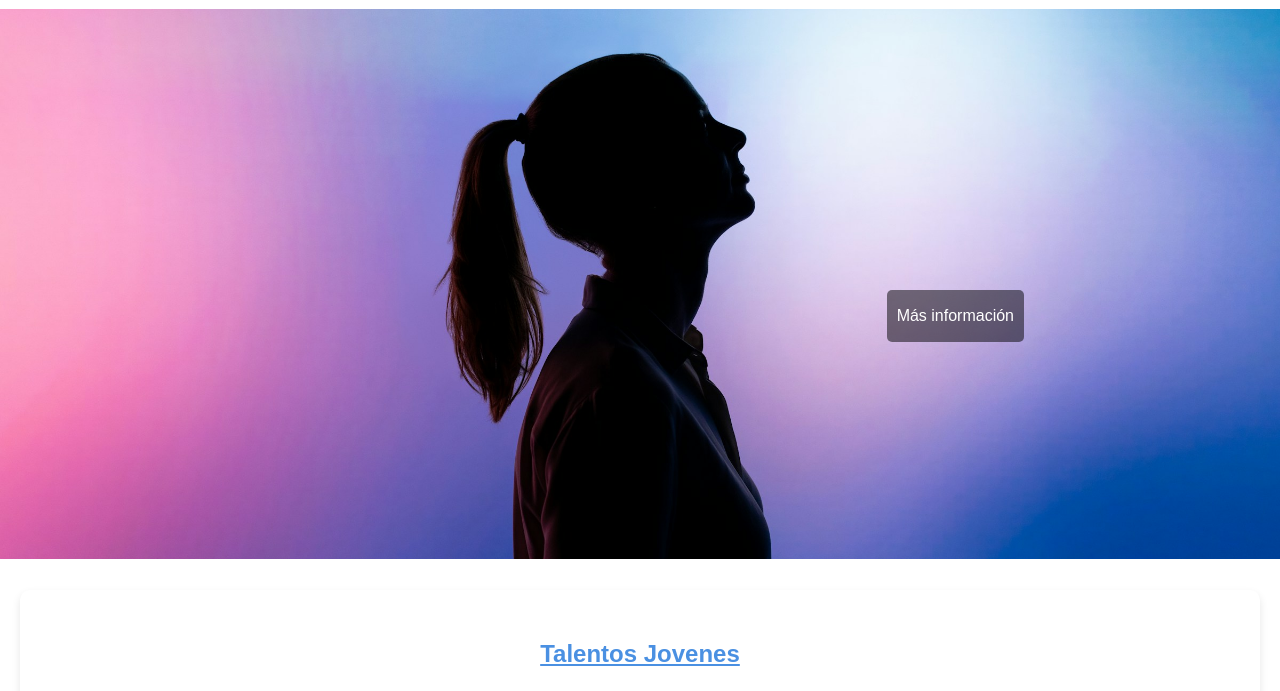
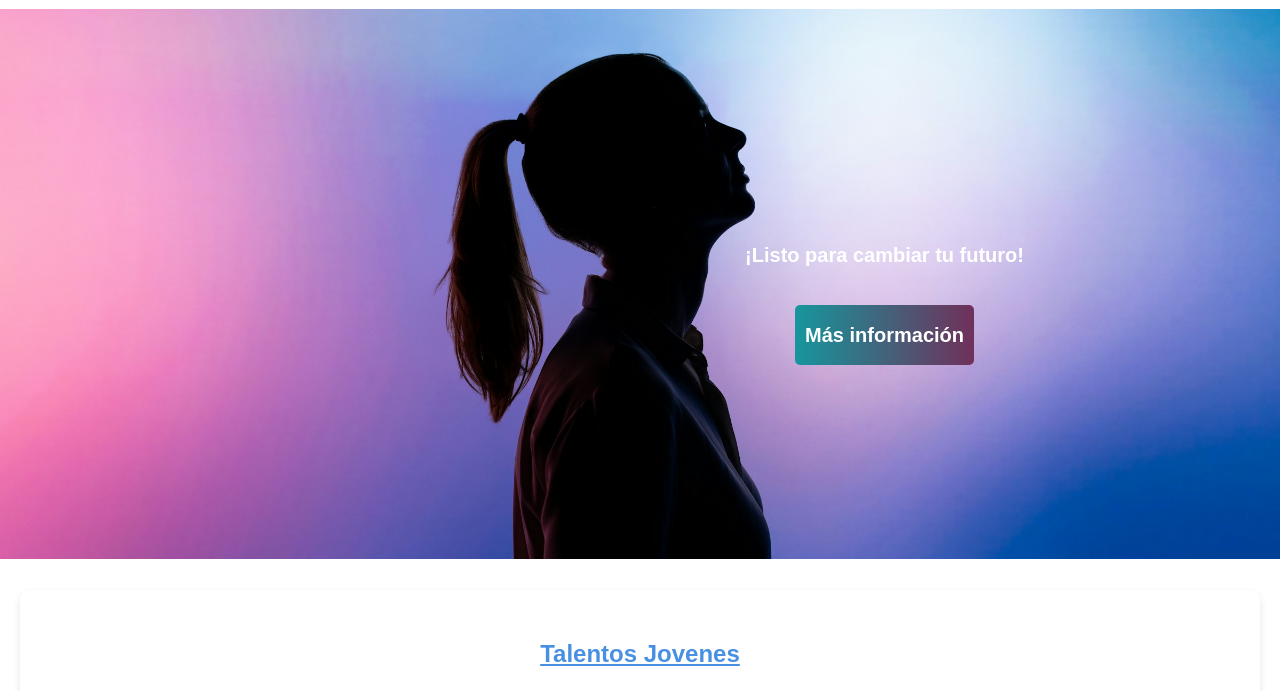
Before and after one commit to B4ST1N2/GoTIC, a plain HTML site: page index.html in a window 1280 px wide. Shown: the part 91-782 px from the top of the page. Drawn offline with Linux system fonts and the light colour scheme.

Commit message:
style: added design
- styles are added to the components of the postulate image

```diff
--- a/css/styles.css
+++ b/css/styles.css
@@ -83,7 +83,7 @@ img {
 
 .img {
   width: 100%;
-    height: 550px;
+  height: 550px; /* Ajusta esta altura según tus necesidades */
   object-fit: cover;
 }
 
@@ -91,15 +91,26 @@ img {
   position: relative;
 }
 
-.image-link {
+.image-text {
   position: absolute;
   top: 50%;
   right: 20%;
-    background: rgba(0, 0, 0, 0.5);
+  transform: translateY(-50%);
+  text-align: center;
+  color: white;
+  font-size: 20px;
+  font-weight: bold;
+}
+
+.image-link {
+  background: linear-gradient(to right, rgb(22, 150, 157), rgb(112, 48, 90));
   color: white;
   padding: 10px;
   text-decoration: none;
   border-radius: 5px;
+  display: inline-block;
+  margin-top: 10px;
+
 }
 
 section#talentos-jovenes {
--- a/index.html
+++ b/index.html
@@ -21,7 +21,10 @@
     </header>
     <section class="image-section">
         <img class="img" src="assets/head.jpg" alt="">
-        <a href="#" class="image-link">Más información</a>
+        <div class="image-text">
+            <p>¡Listo para cambiar tu futuro!</p>
+            <a href="#" class="image-link">Más información</a>
+        </div>
     </section>
     <main>
         <section id="talentos-jovenes">
```
Lines whose indentation alone changed are shown as unchanged.
